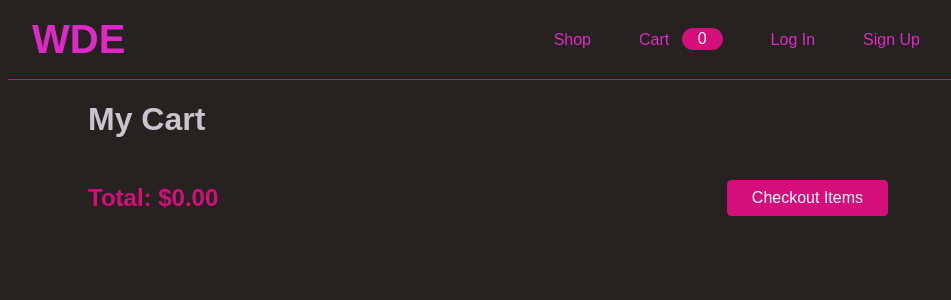
After one commit to khalidsyahmi/100-days-online-shop-demo, a Node server app: page /cart in a window 1280 px wide. The commit adds this page. Shown: the top 300 px of the page, without its empty margins (152-1103 px from the left). Run offline with Node 20, Linux system fonts and the light colour scheme; some libraries are stand-ins or nearby versions; some web fonts are replaced.

Commit message:
cart-list-update

```diff
--- a/controllers/cart-controller.js
+++ b/controllers/cart-controller.js
@@ -1,4 +1,8 @@
 const Product = require('../models/product-model');
+
+function getCart(req, res, next){
+  res.render("customer/cart/cart");
+}
 
 async function addCartItem(req, res, next) {
   let product;
@@ -22,4 +26,5 @@ async function addCartItem(req, res, next) {
 
 module.exports = {
   addCartItem: addCartItem,
+  getCart: getCart
 };
--- a/models/cart-model.js
+++ b/models/cart-model.js
@@ -15,8 +15,8 @@ class Cart {
       for (let i = 0; i < this.items.length; i++) {
         const item = this.items[i];
         if (item.product.id === product.id) {
-          cartItem.quantity = cartItem.quantity + 1;
-          cartItem.totalPrice = cartItem.totalPrice + product.price;
+          cartItem.quantity = item.quantity + 1;
+          cartItem.totalPrice = item.totalPrice + product.price;
           this.items[i] = cartItem;
 
           this.totalQuantity++;
--- /dev/null
+++ b/public/styles/cart.css
@@ -0,0 +1,50 @@
+.cart-item {
+    display: flex;
+    flex-direction: column;
+    background-color: var(--color-gray-700);
+    padding: var(--space-4);
+    margin: var(--space-4) 0;
+    border-radius: var(--border-radius-medium);
+  }
+
+  .cart-item h2 {
+    font-size: 1rem;
+    margin: 0;
+  }
+
+  .cart-item input {
+    font: inherit;
+    padding: var(--space-2);
+    border-radius: var(--border-radius-small);
+    border: none;
+  }
+
+  .cart-product-price {
+    font-style: italic;
+    color: var(--color-gray-300);
+  }
+
+  #cart-total {
+    display: flex;
+    flex-direction: column;
+    justify-content: center;
+    align-items: center;
+  }
+
+  #cart-total p {
+    font-size: 1.5rem;
+    font-weight: bold;
+    color: var(--color-primary-500);
+  }
+
+  @media (min-width: 48rem) {
+    .cart-item {
+      flex-direction: row;
+      justify-content: space-between;
+    }
+
+    #cart-total {
+      flex-direction: row;
+      justify-content: space-between;
+    }
+  }
--- a/routes/cart-route.js
+++ b/routes/cart-route.js
@@ -4,6 +4,8 @@ const cartController = require('../controllers/cart-controller');
 
 const router = express.Router();
 
+router.get('/', cartController.getCart); // /cart omitted
+
 router.post('/items', cartController.addCartItem); // /cart/items
 
 module.exports = router;
--- /dev/null
+++ b/views/customer/cart/cart.ejs
@@ -0,0 +1,21 @@
+<%- include('../../shared/includes/head', {dynamicTitle: 'My Cart'}) %>
+<link rel="stylesheet" href="/styles/cart.css">
+
+</head>
+<body>
+    <%- include('../../shared/includes/nav-bar-header') %>
+    <main>
+        <h1>My Cart</h1>
+        <ul id="cart-items">
+            <% for (const cartItem of locals.cart.items) { %>
+                <li>
+                    <%- include('includes/cart-item',{ item: cartItem }) %>
+                </li>
+            <% } %>
+        </ul>
+        <div id="cart-total">
+            <p> Total: $<%= locals.cart.totalPrice.toFixed(2) %></p>
+            <button class="btn">Checkout Items</button>
+        </div>
+    </main>
+<%- include('../../shared/includes/footer') %>
--- a/views/customer/products/all-products.ejs
+++ b/views/customer/products/all-products.ejs
@@ -4,8 +4,8 @@
 <link rel="stylesheet" href="/styles/products.css">
 
 </head>
-<%- include('../../shared/includes/nav-bar-header') %>
 <body>
+  <%- include('../../shared/includes/nav-bar-header') %>
     <main>
         <h1>All Products</h1>
         <ul id="products-grid">
```
Also changed, not shown: views/customer/cart/includes/cart-item.ejs (added, +11 -0 lines), images/product-images/05b0c196-0138-40d8-a814-c70c85055ece-png-clipart-yellow-lemon-fruit-illustration-lemon-fruit-lemon-natural-foods-food-thumbnail.png (added), images/product-images/306b2668-3039-407d-9a71-74a52781ffc6-imgbin_ab-volvo-volvo-fh-volvo-trucks-car-volvo-fm-png.png (added).
